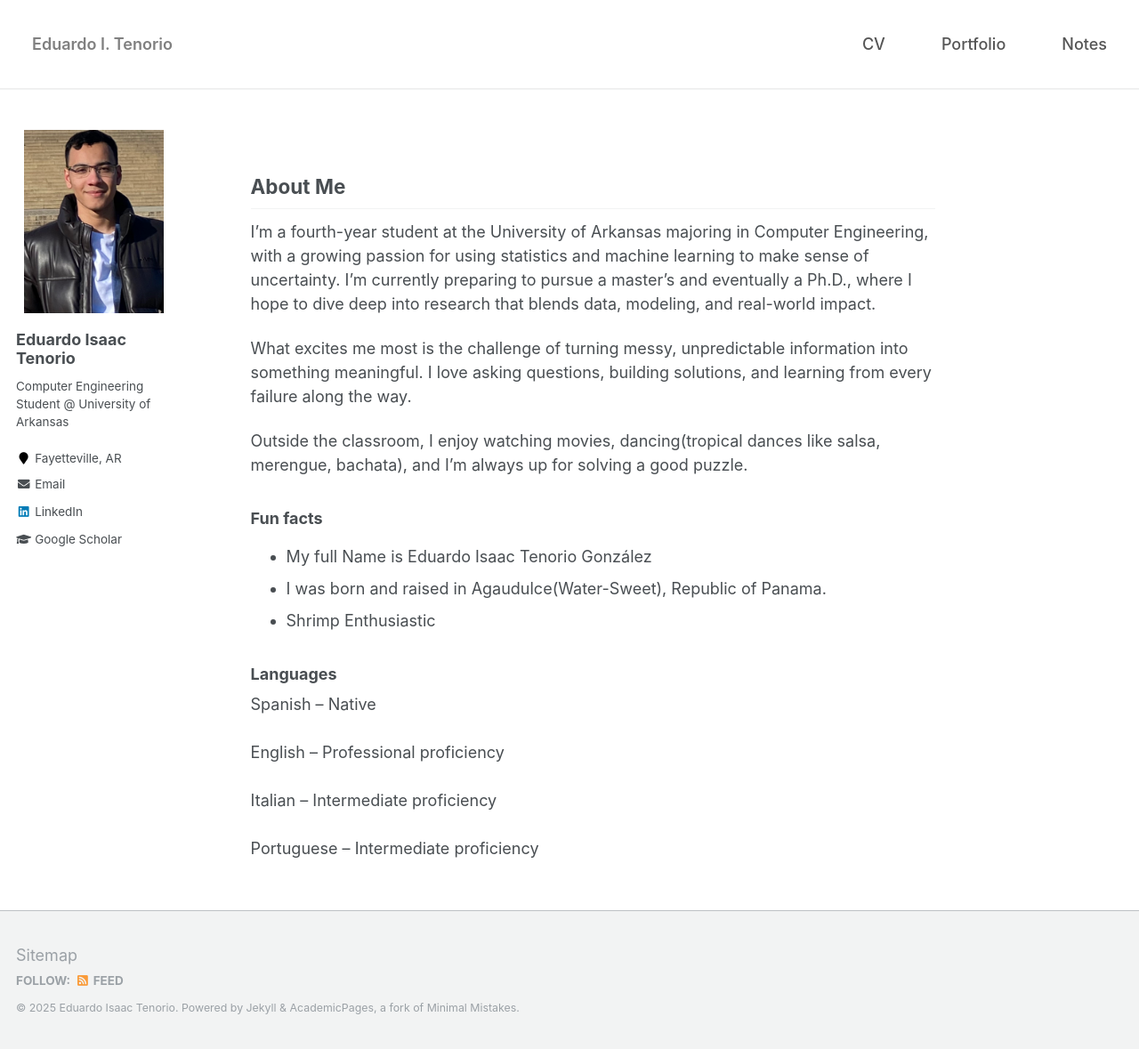
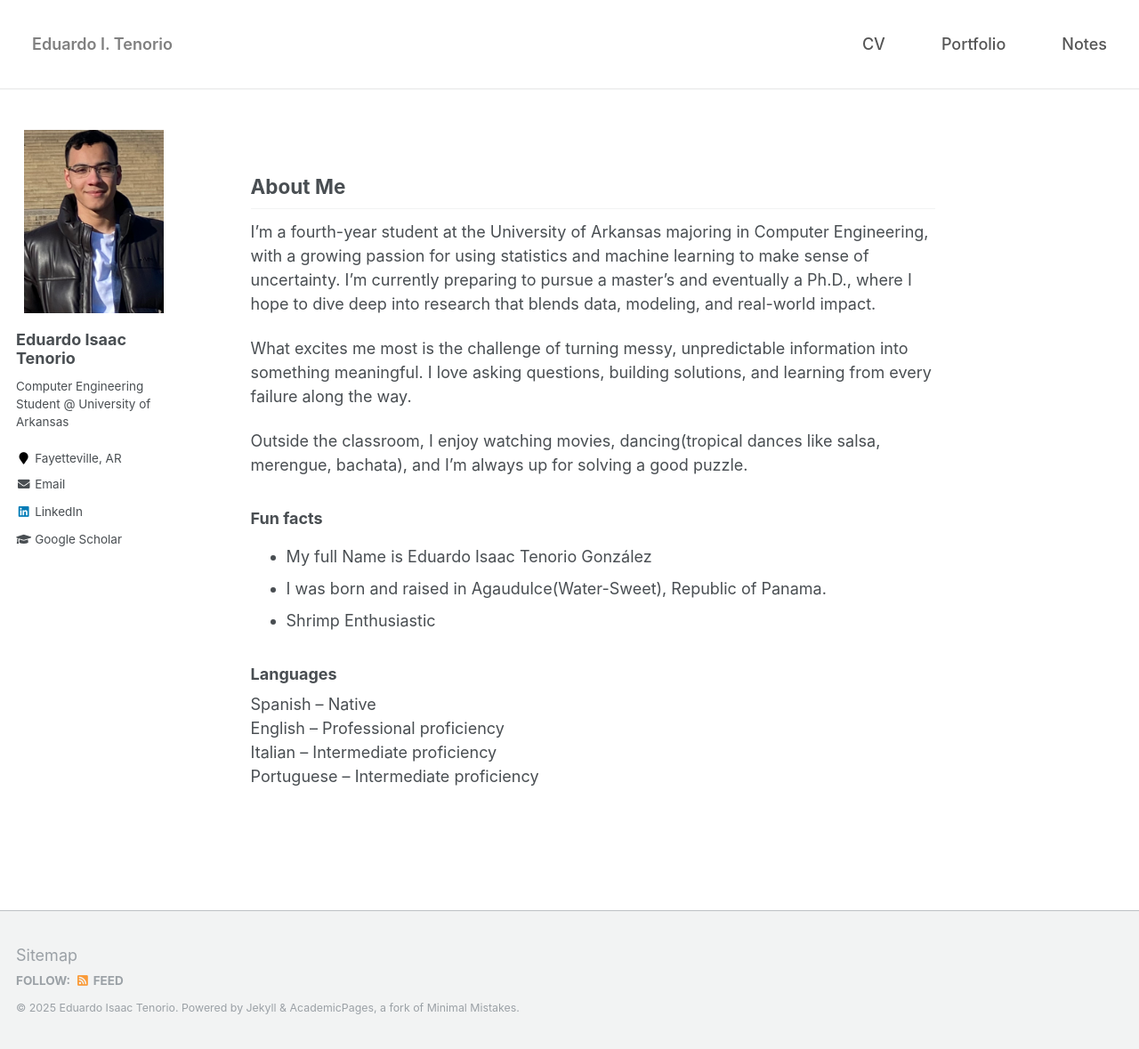
Before and after one commit to edtenorio/edtenorio.github.io, a Jekyll site: the page built from _pages/about.md, in a window 1280 px wide and 1179 px high. Shown: the whole window at 89% size. Built offline with Jekyll 4.4.1, drawn with Linux system fonts in a browser that asks for light colours.

Commit message:
Update about.md

```diff
--- a/_pages/about.md
+++ b/_pages/about.md
@@ -23,7 +23,7 @@ Outside the classroom, I enjoy watching movies, dancing(tropical dances like sal
 
 
 ### Languages
-Spanish – Native <br>
-English – Professional proficiency <br>
-Italian – Intermediate proficiency <br>
-Portuguese – Intermediate proficiency
+<p style="margin: 0">Spanish – Native</p>
+<p style="margin: 0">English – Professional proficiency</p>
+<p style="margin: 0">Italian – Intermediate proficiency</p>
+<p style="margin: 0">Portuguese – Intermediate proficiency</p>
```
